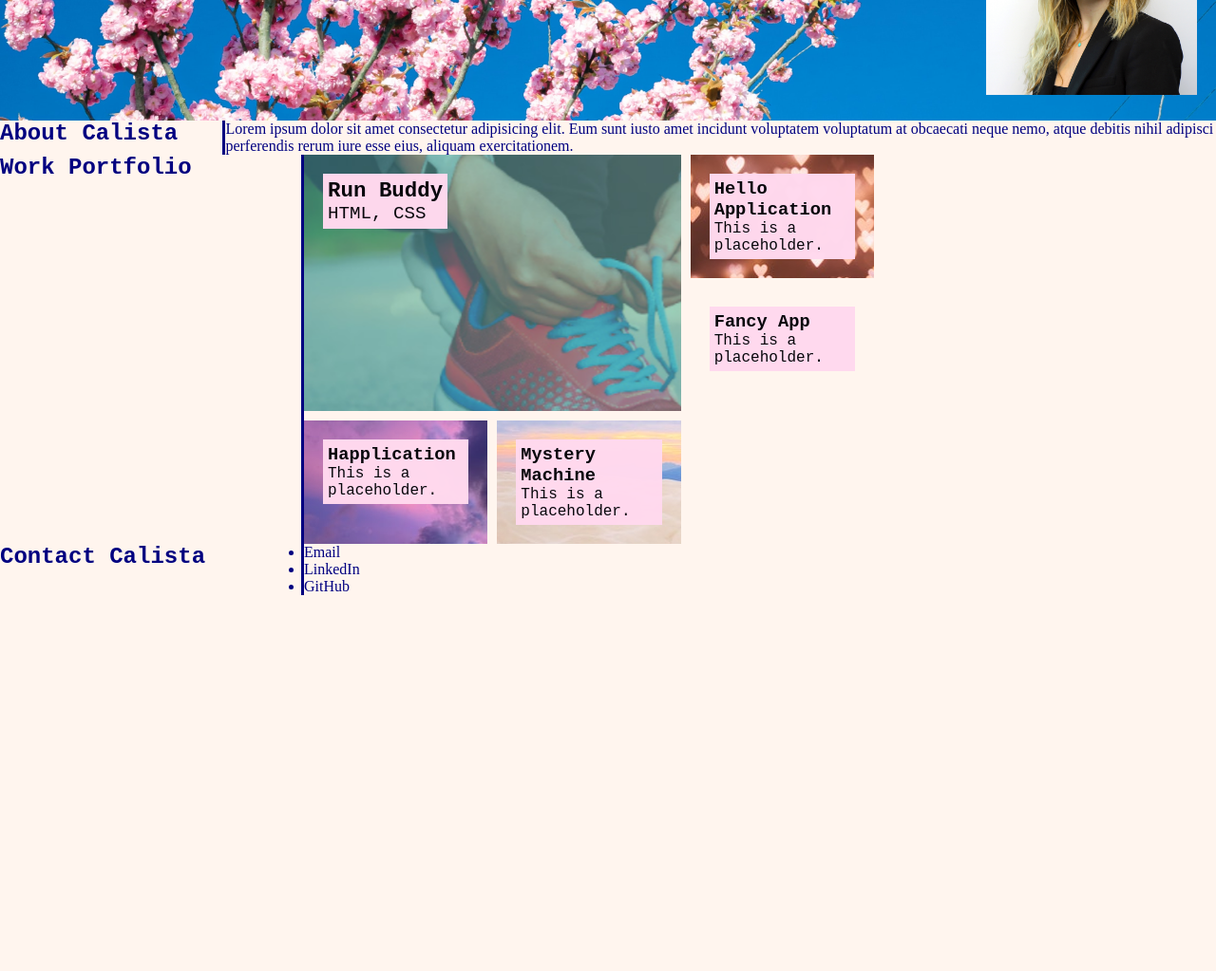
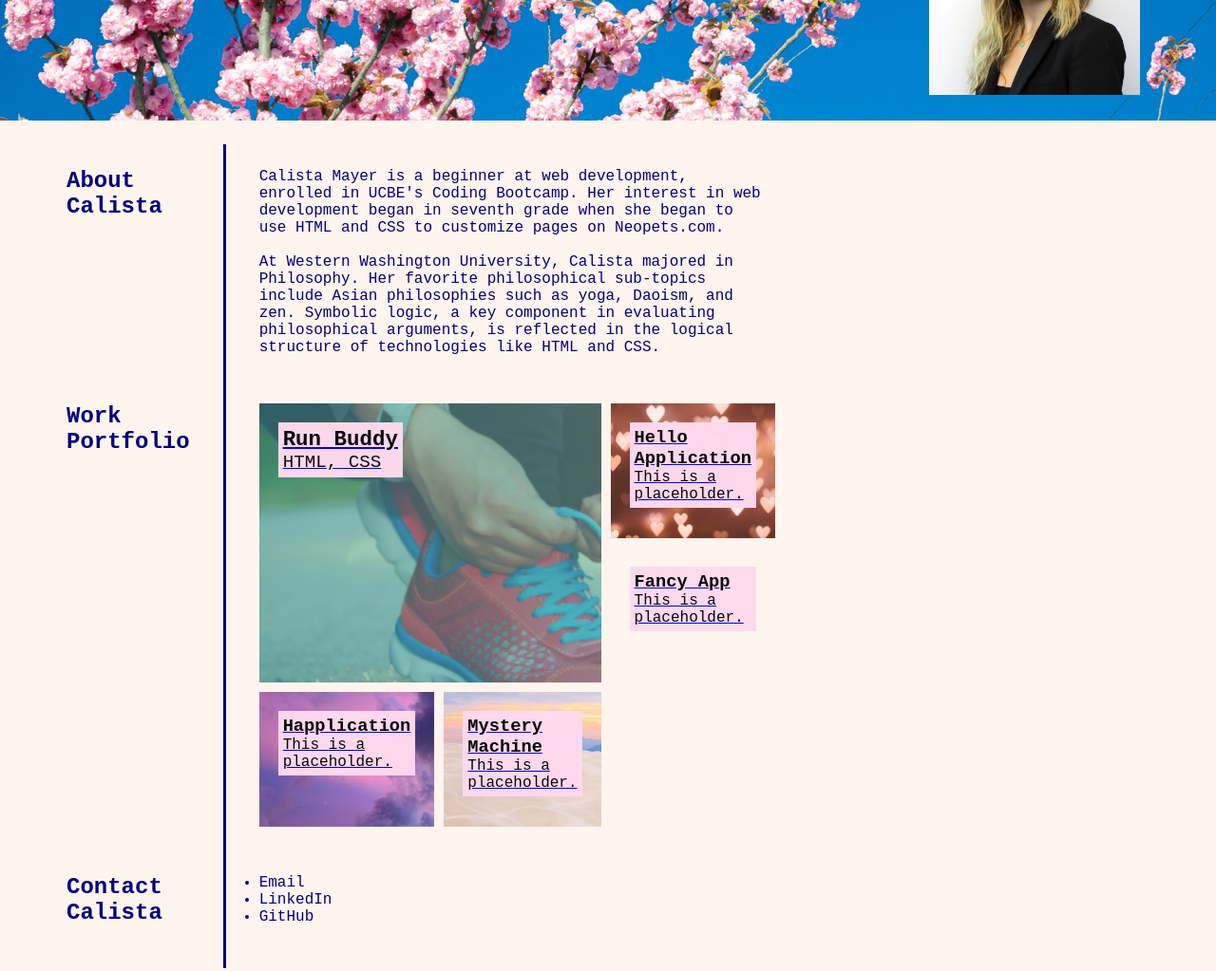
Before and after one commit to calistamayer/hello_calista, a plain HTML site: page index.html in a window 1280 px wide. Shown: the part 360-1383 px from the top of the page at 95% size. Before the commit the page ends 987 px from the top, so only its background shows below. Drawn offline with Linux system fonts and the light colour scheme.

Commit message:
content grid styles

```diff
--- a/assets/css/style.css
+++ b/assets/css/style.css
@@ -51,20 +51,42 @@ header nav ul li a {
     display: block;
     text-align: right;
     width: 100%;
-    padding: 100px 20px 0 0;
+    padding: 100px 80px 0 0;
 }
 .hero p {
     display: block;
     width: 100%;
     text-align: right;
-    padding: 0 20px 0 0;
+    padding: 0 80px 0 0;
 }
 .hero img {
     width: 222px;
     height: 222px;
 }
 /* Hero Style End */
+
 /* Content Style Start */
+.content-grid-container {
+    padding: 25px 35px;
+    display: grid;
+    grid-template-columns: repeat(5, 1fr);
+    grid-template-rows: repeat(3, 2fr) 1fr;
+}
+.content-header {
+    font-family: 'Courier New', Courier, monospace;
+    border-right: 3px solid navy;
+    grid-column-start: 1;
+}
+.content-item {
+    padding: 25px 35px;
+    font-family: 'Courier New', Courier, monospace;
+}
+.content-item.about-calista {
+    grid-row: 1 / span 1;
+}
+.content-item.work-portfolio {
+    grid-row: 2 / span 2;
+}
 .content {
     display: flex;
 }
--- a/index.html
+++ b/index.html
@@ -39,20 +39,27 @@
     </section>
     <!-- hero end -->
 
+    <!-- content start -->
+    <div class="content-grid-container">
         <!-- about me start -->
-    <section class="content" id="about-calista">
+        <div class="content-item about-calista content-header" id="about-calista">
             <h2>About Calista</h2>
+        </div>
+        <div class="content-item about-calista">
             <p>
-            Lorem ipsum dolor sit amet consectetur adipisicing elit. Eum sunt iusto amet incidunt voluptatem voluptatum at obcaecati neque nemo, atque debitis nihil adipisci perferendis rerum iure esse eius, aliquam exercitationem.
+            Calista Mayer is a beginner at web development, enrolled in UCBE's Coding Bootcamp. Her interest in web development began in seventh grade when she began to use HTML and CSS to customize pages on Neopets.com.
+            <br /><br />
+            At Western Washington University, Calista majored in Philosophy. Her favorite philosophical sub-topics include Asian philosophies such as yoga, Daoism, and zen. Symbolic logic, a key component in evaluating philosophical arguments, is reflected in the logical structure of technologies like HTML and CSS.
             </p>
-    </section>
+        </div>
         <!-- about me end -->
 
         <!-- work portfolio start -->
-    <section class="content" id="work-portfolio">
+            <div class="content-item work-portfolio content-header" id="work-portfolio">
                 <h2>Work Portfolio</h2>
+            </div>
             <!-- application grid start -->
-        <div class="application-grid-container">
+                <div class="content-item work-portfolio application-grid-container">
                     <a class="app-tile run-buddy" href="https://calistamayer.github.io/run-buddy/">
                         <div class="caption">
                             <h3>Run Buddy</h3>
@@ -85,20 +92,21 @@
                     </a>
                 </div>
                 <!-- application tiles end -->
-    </section>
         <!-- work portfolio end -->
 
         <!-- contact section start -->
-    <section class="content" id="contact-calista">
+        <div class="content-item content-header" id="contact-calista">
             <h2>Contact Calista</h2>
-        <div>
+        </div>
+            <div class="content-item">
                 <ul>
                     <li>Email</li>
                     <li>LinkedIn</li>
                     <li>GitHub</li>
                 </ul>
             </div>
-    </section>
+
         <!-- contact section end -->
+    </div> <!-- content grid div -->
 </body>
 </html>
```
Lines whose indentation alone changed are shown as unchanged.
